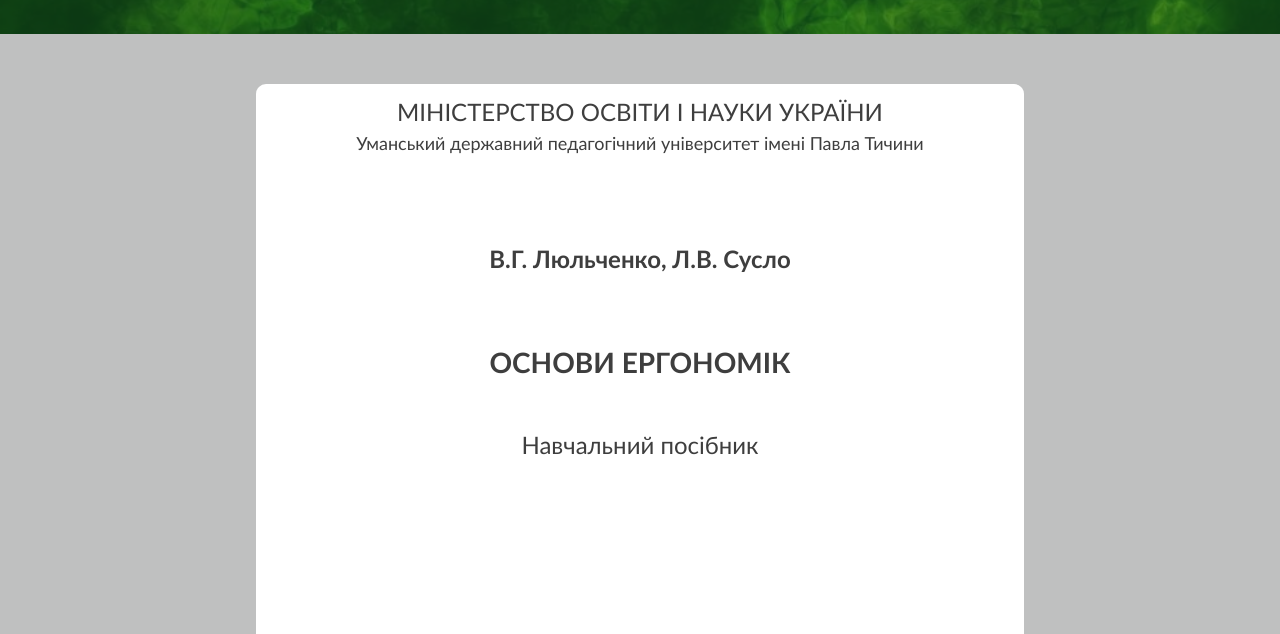
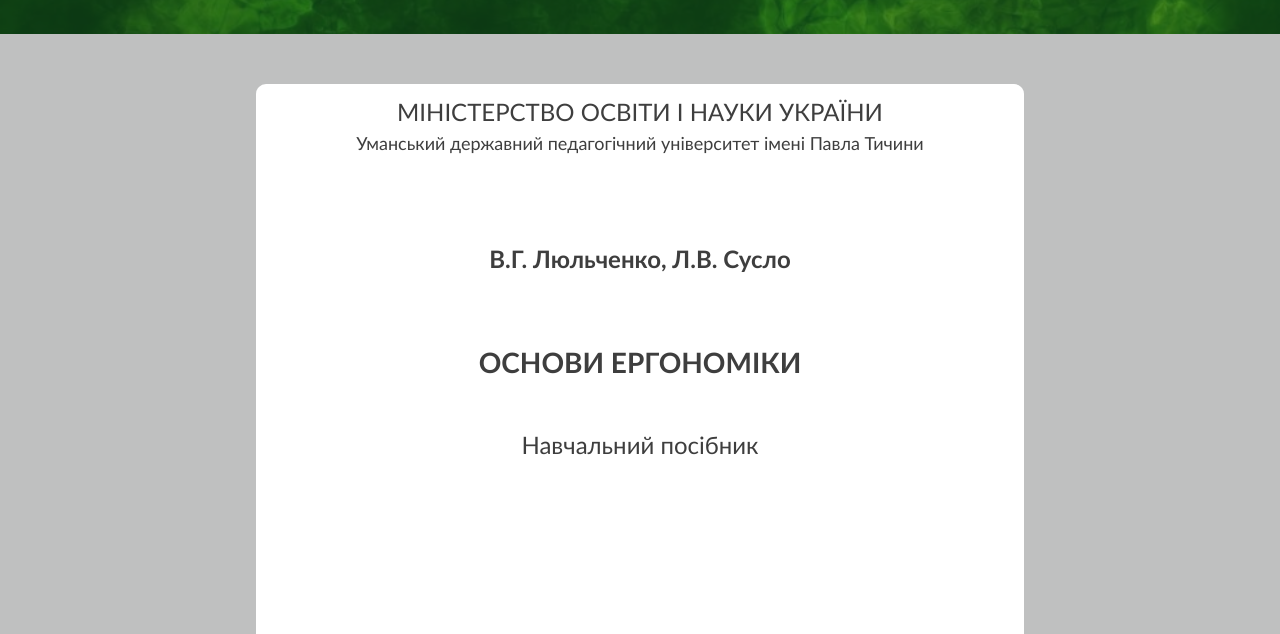
Before and after one commit to Hardmetal21/The-basics-of-ergonomics, a plain HTML site: page pages/Титульна.html in a window 1280 px wide. Shown: the part 166-800 px from the top of the page. Drawn offline with Linux system fonts and the light colour scheme.

Commit message:
виправлення

```diff
--- a/pages/Титульна.html
+++ b/pages/Титульна.html
@@ -27,7 +27,7 @@
             <p class="text text-center" style="margin-top: 10px;text-indent: 0;">МІНІСТЕРСТВО ОСВІТИ І НАУКИ УКРАЇНИ</p>
             <p class="text text-center" style="font-size: 18px;text-indent: 0;">Уманський державний педагогічний університет імені Павла Тичини</p>
             <p class="text text-center fw-bold" style="margin-top: 70px; text-indent: 0;">В.Г. Люльченко, Л.В. Сусло</p>
-            <p class="text text-center fw-bold text-uppercase" style="margin-top: 50px;font-size: 28px; text-indent: 0; ">Основи ергономік</p>
+            <p class="text text-center fw-bold text-uppercase" style="margin-top: 50px;font-size: 28px; text-indent: 0; ">Основи ергономіки</p>
             <p class="text text-center" style="margin-top: 30px; text-indent: 0;">Навчальний посібник</p>
             <p class="text text-center" style="margin-top: 200px;font-size: 18px; text-indent: 0;">Умань</p>
             <p class="text text-center" style="font-size: 18px; text-indent: 0;">2023 </p>
```
